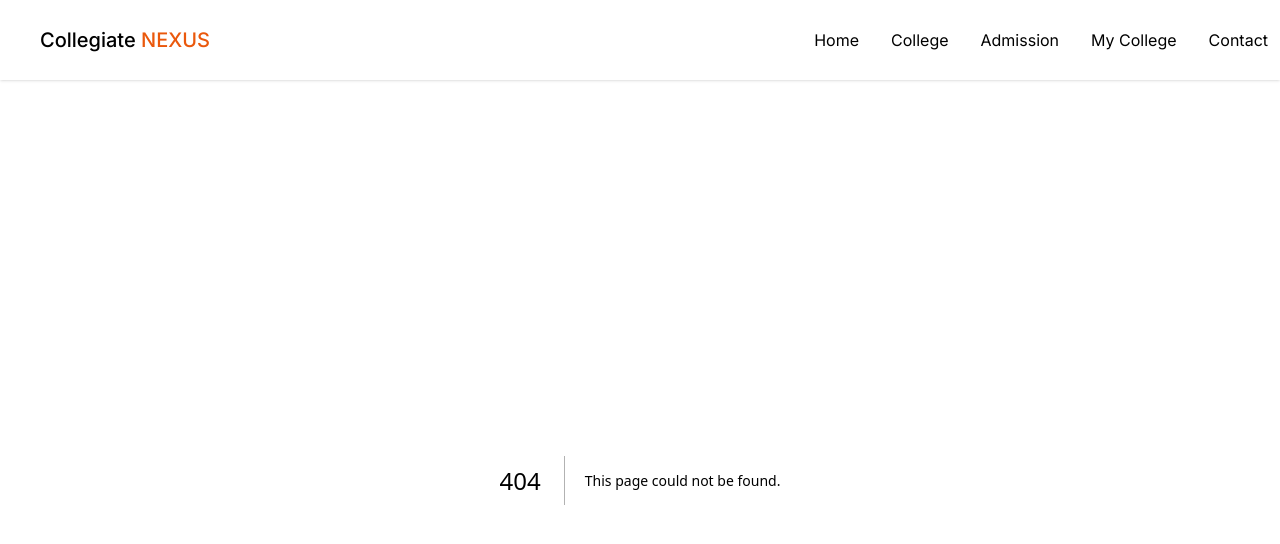
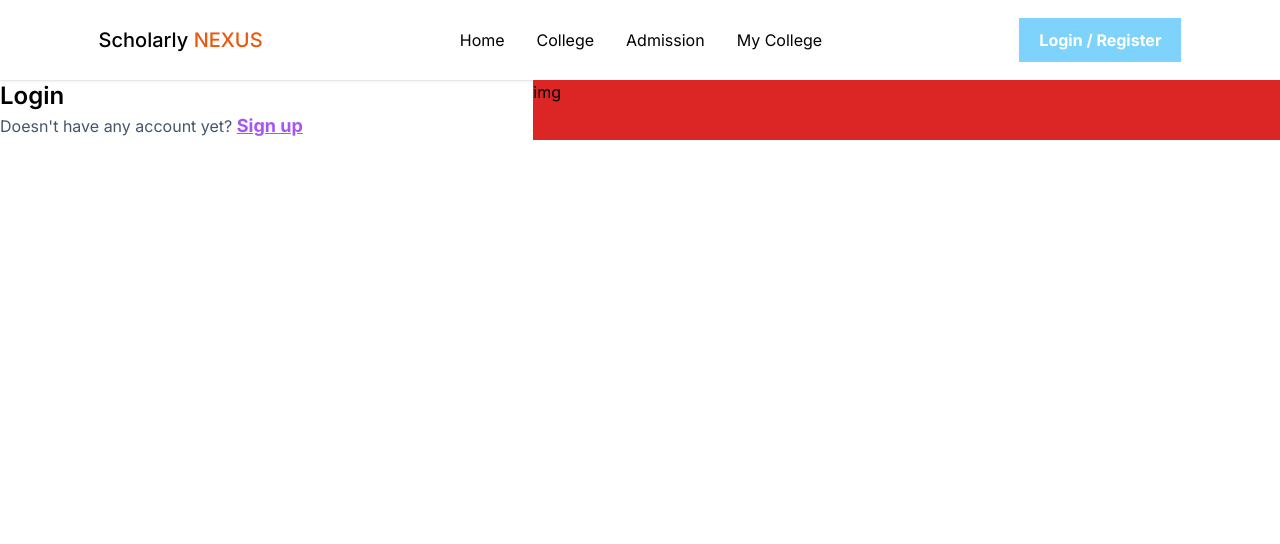
Before and after one commit to IamLikhon1/scholarly-nexus, a Next.js app: page /login in a window 1280 px wide. Before the commit this address had no page. Shown: the top 544 px of the page. Built offline with nearby package versions, Linux system fonts and the light colour scheme.

Commit message:
added login page

```diff
--- a/src/Components/HomePage/Navbar/Navbar.jsx
+++ b/src/Components/HomePage/Navbar/Navbar.jsx
@@ -11,15 +11,17 @@ const Navbar = () => {
     return (
         <nav className="py-2 shadow w-full">
             <div className="">
-                <div className="flex items-center h-16 w-full pr-3 pl-10">
-                    <div className="flex items-center justify-between w-full">
+                <div className="flex items-center h-16 w-full">
+                    <div className="flex items-center justify-around w-full">
                         {/* logo */}
                         <div className="flex items-center">
 
                             <Link href='/'>
-                            <h1 className="text-black text-lg md:text-xl w-full font-medium">Collegiate<span className=" text-orange-600 uppercase"> Nexus</span></h1>
+                                <h1 className="text-black text-lg md:text-xl w-full font-medium">Scholarly<span className=" text-orange-600 uppercase"> Nexus</span></h1>
                             </Link>
                         </div>
+
+                        {/* routes */}
 
                         <div className="hidden md:block">
                             <div className="space-x-8 ">
@@ -48,18 +50,23 @@ const Navbar = () => {
                                 >
                                     My College
                                 </Link>
-                                <Link
-                                    href="#contact"
-                                    className="text-black"
-                                >
-                                    Contact
-                                </Link>
+
 
                             </div>
 
                         </div>
+                        {/* login/register */}
+                        <div className="hidden md:block">
+                            <Link
+                                href="/login"
+                                className="px-5 py-3 bg-sky-300 text-white font-bold hover:rounded-md duration-300"
+                            >
+                                Login / Register
+                            </Link>
+                        </div>
+
                     </div>
-                    <div className="-mr-2 flex md:hidden">
+                    <div className="flex md:hidden">
                         <button
                             onClick={toggleNavbar}
                             className="inline-flex items-center justify-center p-2 rounded-md text-gray-400 hover:text-white hover:bg-orange-400 focus:outline-none focus:bg-orange-400 focus:text-white transition duration-500"
--- a/src/app/layout.js
+++ b/src/app/layout.js
@@ -5,7 +5,7 @@ import Navbar from '@/Components/HomePage/Navbar/Navbar'
 const inter = Inter({ subsets: ['latin'] })
 
 export const metadata = {
-  title: 'Collegiate-Nexus',
+  title: 'Scholarly-Nexus',
   description: 'Generated by create next app',
 }
 
@@ -14,7 +14,7 @@ export default function RootLayout({ children }) {
     <html lang="en">
       <body
         className={inter.className}>
-          <Navbar/>
+        <Navbar />
         {children}
       </body>
     </html>
--- /dev/null
+++ b/src/app/login/page.js
@@ -0,0 +1,33 @@
+import Link from "next/link";
+
+const LoginPage = () => {
+    return (
+        <div >
+            <div className="grid md:grid-cols-12 mx-auto">
+
+                {/* form */}
+                <div className="col-span-5">
+                    {/* title */}
+                    <div>
+                        <h2
+                        className="text-2xl font-semibold">Login</h2>
+                        <p className="text-base text-slate-600">{"Doesn't"} have any account yet? <Link href='/register' className="font-bold text-lg text-purple-500 underline">Sign up</Link></p>
+                    </div>
+                    {/* input */}
+
+
+                </div>
+                {/* form */}
+
+                {/* img */}
+                <div className="col-span-7 bg-red-600">
+                    img
+                </div>
+                {/* img */}
+
+            </div>
+        </div>
+    );
+};
+
+export default LoginPage;
--- /dev/null
+++ b/src/app/register/page.js
@@ -0,0 +1,11 @@
+import React from 'react';
+
+const RegisterPage = () => {
+    return (
+        <div>
+            <h2>Register page</h2>
+        </div>
+    );
+};
+
+export default RegisterPage;
```
Also changed, not shown: public/Logo.png (added).
